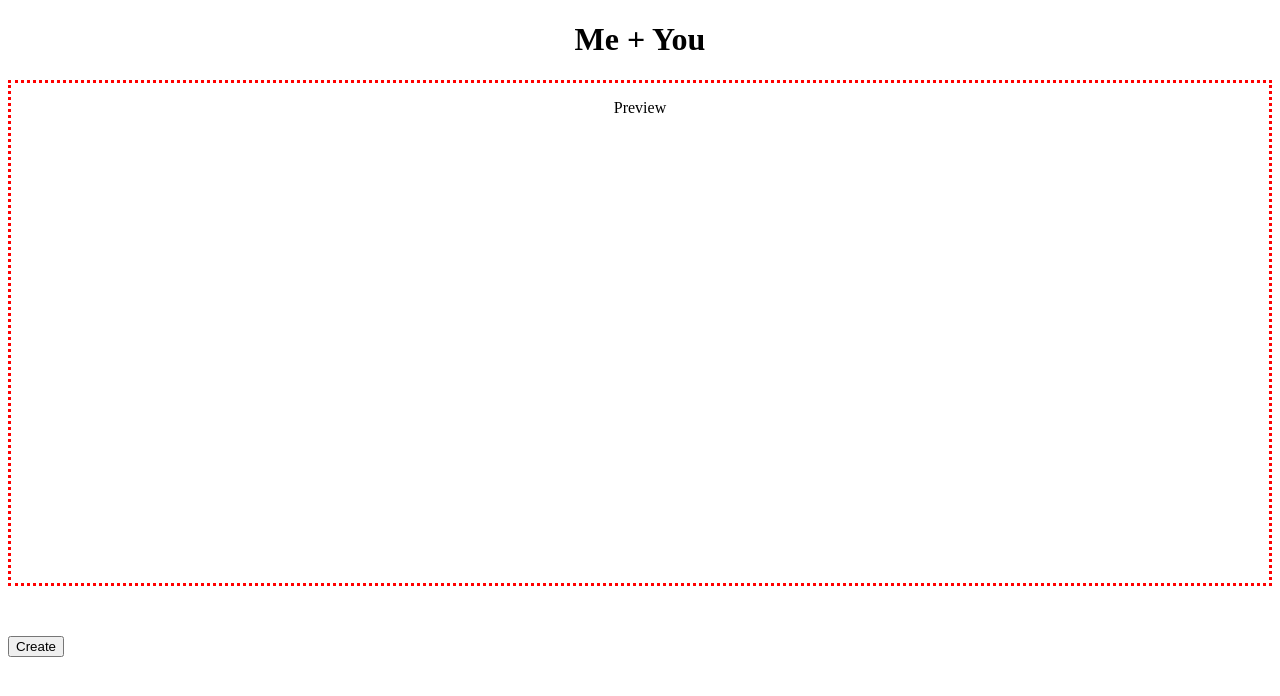
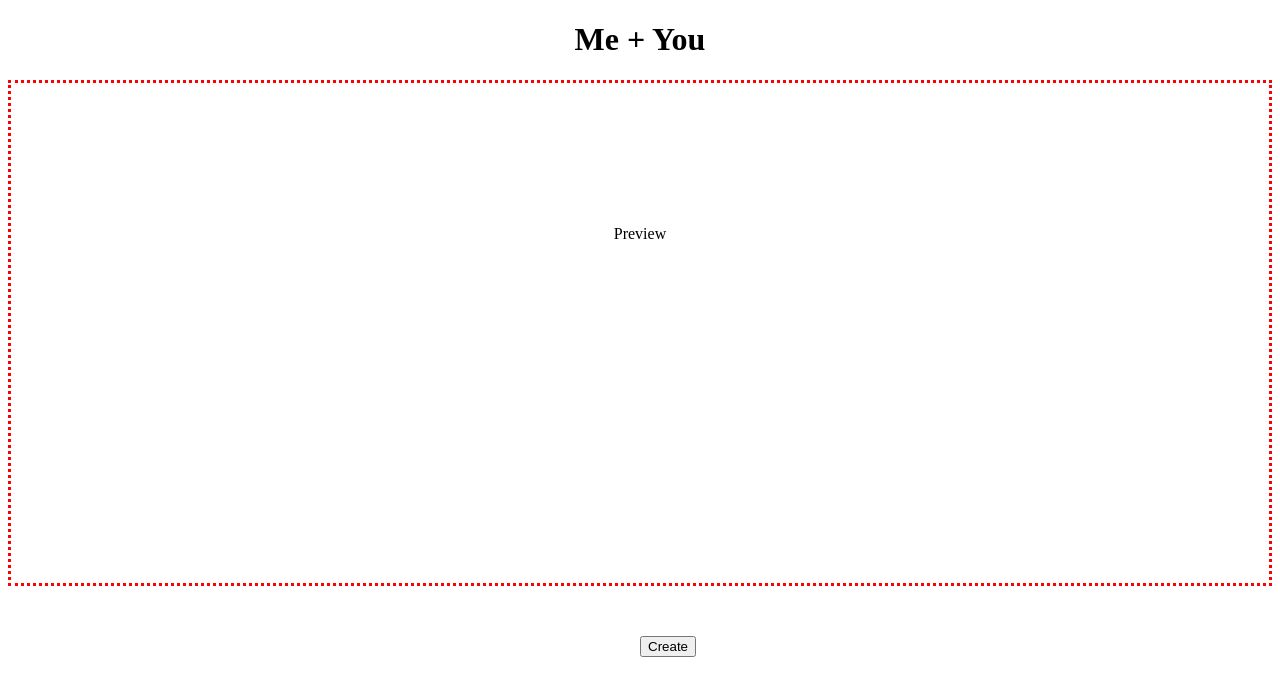
Before and after one commit to dwishnuff/301Final, a plain HTML site: page index.html in a window 1280 px wide. Drawn offline with Linux system fonts and the light colour scheme.

Commit message:
Added styling

```diff
--- a/index.html
+++ b/index.html
@@ -7,7 +7,7 @@
 <body>
   <div id = "logo"><h1> Me + You</h1></div>
 
-<div id = "screenshot"><p>Preview</p></div>
+<div class = "screenshot"><p>Preview</p><div id ="inside_screenshot"></div></div>
 
 <form id ="create">
   <input type = "button" value="Create" onclick="window.location.href = 'formula.html'">
--- a/styles/style.css
+++ b/styles/style.css
@@ -2,20 +2,22 @@
   text-align: center;
 }
 
-#screenshot {
+.screenshot {
   border-style: dotted;
   border-color: red;
   width: 80%%;
   height: 500px;
 }
 
-#screenshot p {
+.screenshot p {
   text-align: center;
+  padding-top: 10%;
+  }
 
-  }
 
 #create {
   padding-top: 50px;
+  padding-left: 50%;
   text-decoration: none;
   align-items: right;
 
```
